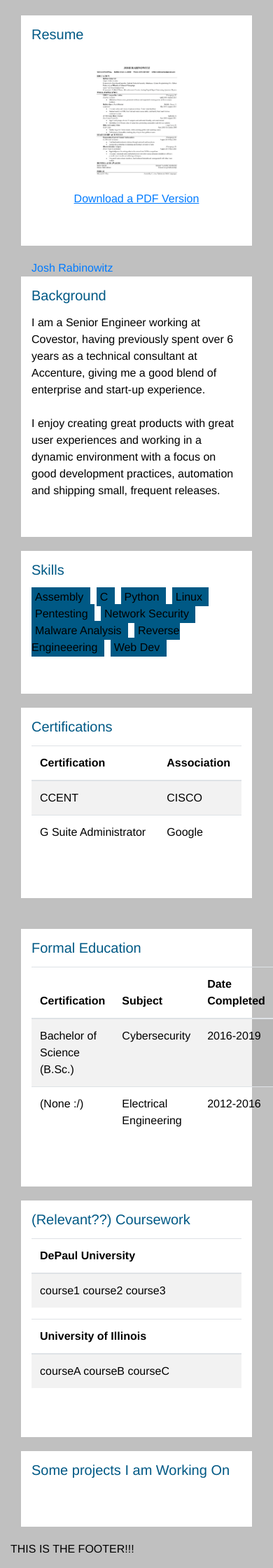
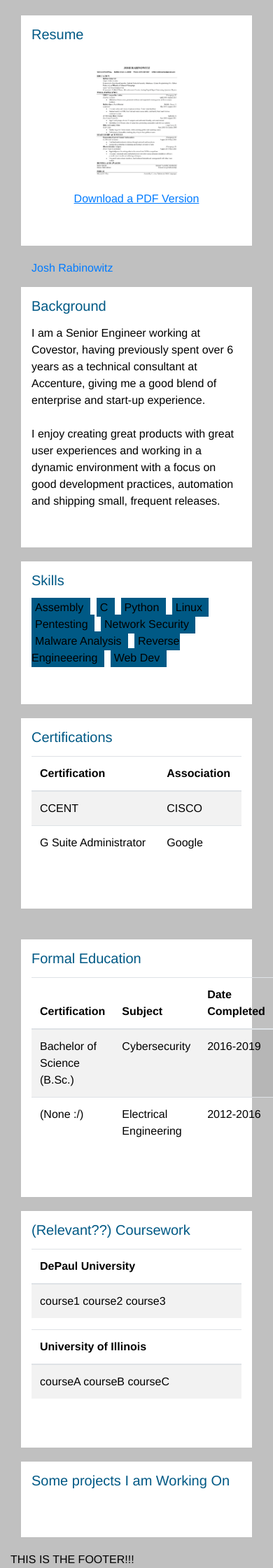
Before and after one commit to jrabinowitz2/jrabinowitz2.github.io, a Jekyll site: the page built from index.html, in a window 390 px wide. Shown: the part 541-2781 px from the top of the page at 70% size. Built offline with Jekyll 4.4.1, drawn with Linux system fonts in a browser that asks for light colours; nearby versions of some CDN libraries; comment, search, counter and statistics services are not loaded.

Commit message:
mobile-friendly columns

```diff
--- a/css/main.scss
+++ b/css/main.scss
@@ -2,6 +2,27 @@
 ---
 
 @import 'bootstrap/bootstrap';
+
+/** Mobile-friendly columns **/
+.row.row-grid [class*="col-"] + [class*="col-"] {
+    margin-top: 15px;
+}
+
+@media (min-width: 1200px) {
+    .row.row-grid [class*="col-lg-"] + [class*="col-lg-"] {
+        margin-top: 0;
+    }
+}
+@media (min-width: 992px) {
+    .row.row-grid [class*="col-md-"] + [class*="col-md-"] {
+        margin-top: 0;
+    }
+}
+@media (min-width: 768px) {
+    .row.row-grid [class*="col-sm-"] + [class*="col-sm-"] {
+        margin-top: 0;
+    }
+}
 
 /** NavBar override **/
 .nav>li>a:focus, .nav>li>a:hover,.navbar-inverse .nav li.dropdown.open>.dropdown-toggle,.navbar-inverse .nav li.dropdown.active>.dropdown-toggle,.navbar-inverse .nav li.dropdown.open.active>.dropdown-toggle{
--- a/index.html
+++ b/index.html
@@ -3,7 +3,7 @@ layout: default
 ---
 
 <div class="container-fluid">
-  <div class="row">
+  <div class="row row-grid">
     <div class="col-sm-3"><!--{% include section_portrait.html %}-->{% include section_contact.html %}<br>{% include section_resume.html %}{% include LI.html %}</div>
     <div class="col-sm-9">{% include section_intro.html %}{% include section_skills.html %}{% include section_certs.html %}</div>
   </div>
```
Also changed, not shown: 2 other files.
